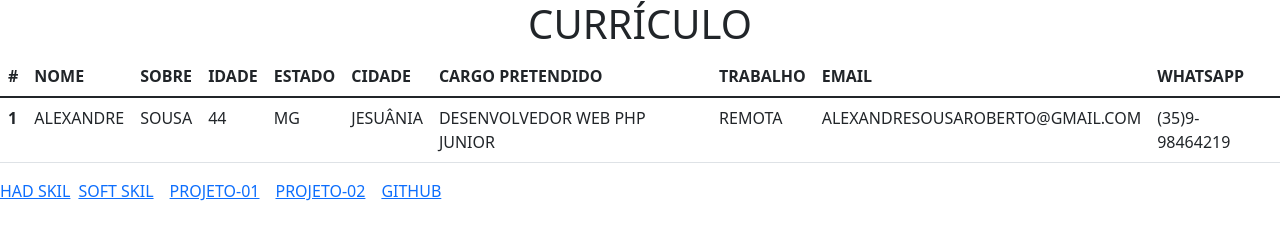
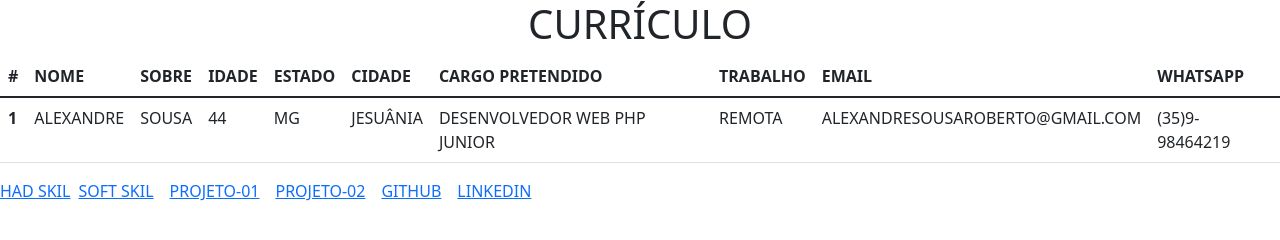
Before and after one commit to alexandre945/New_Job, a plain HTML site: page index.html in a window 1280 px wide. Drawn offline with nearby package versions, Linux system fonts and the light colour scheme.

Commit message:
adiccionando link do linkedin

```diff
--- a/index.html
+++ b/index.html
@@ -65,6 +65,9 @@
             <li class="breadcrumb-item">
                 <a href="https://github.com/alexandre945">GITHUB</a>
             </li>
+            <li class="breadcrumb-item">
+                <a href="https://www.linkedin.com/in/alexandre-sousa-59621a20a/">LINKEDIN</a>
+            </li>
 
         </ol>
     </nav>
```
